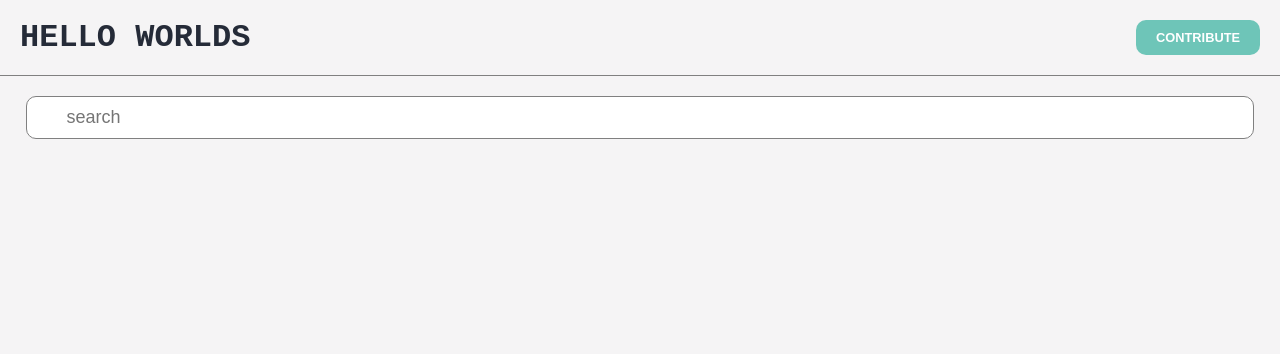
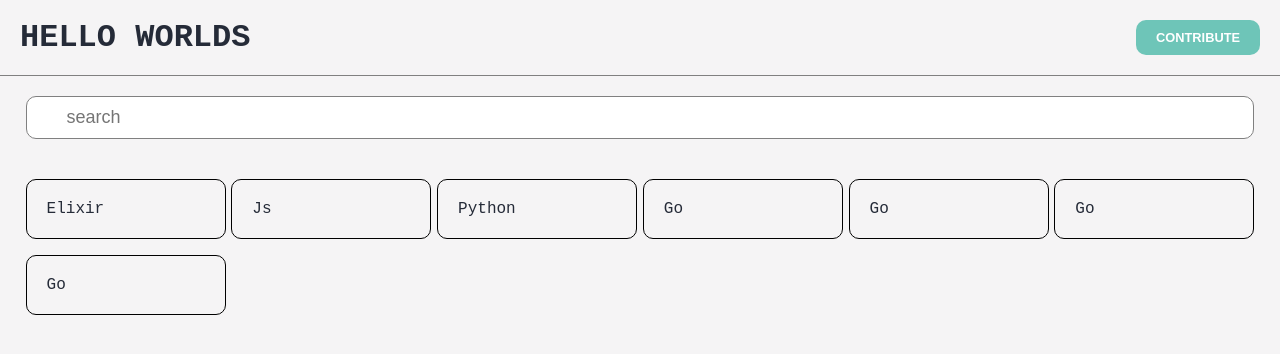
Before and after one commit to DarkCode01/data-structure-visualizer, a Next.js app: page / in a window 1280 px wide. Shown: the top 354 px of the page. Built offline with nearby package versions, Linux system fonts and the light colour scheme.

Commit message:
feat(HwLanguage, HwListLanguage): design for display all languages

```diff
--- /dev/null
+++ b/components/HwLanguage.tsx
@@ -0,0 +1,17 @@
+import styled from "styled-components";
+
+const HwLanguage = styled.div`
+  border-radius: 10px;
+  border: 1px solid black;
+  padding: 20px;
+  width: 200px;
+  margin-bottom: 1rem;
+  cursor: pointer;
+
+  &:hover {
+    background-color: gray;
+    color: white;
+  }
+`;
+
+export default HwLanguage;
--- /dev/null
+++ b/components/HwListLanguage.tsx
@@ -0,0 +1,12 @@
+import styled from "styled-components";
+
+const HwListLanguage = styled.div`
+  margin-top: 40px;
+  margin-bottom: 20px;
+
+  display: flex;
+  justify-content: space-between;
+  flex-wrap: wrap;
+`;
+
+export default HwListLanguage;
--- a/pages/index.tsx
+++ b/pages/index.tsx
@@ -6,6 +6,8 @@ import HwHeaderElement from "@/components/HwHeaderElement";
 import HwBanner from "@/components/HwBanner";
 import HwButton from "@/components/HwButton";
 import HwSearch from "@/components/HwSearch";
+import HwListLanguage from "@/components/HwListLanguage";
+import HwLanguage from "@/components/HwLanguage";
 
 const Home = () => {
   return (
@@ -23,6 +25,15 @@ const Home = () => {
         </HwHeader>
         <HwContainer>
           <HwSearch />
+          <HwListLanguage>
+            <HwLanguage>Elixir</HwLanguage>
+            <HwLanguage>Js</HwLanguage>
+            <HwLanguage>Python</HwLanguage>
+            <HwLanguage>Go</HwLanguage>
+            <HwLanguage>Go</HwLanguage>
+            <HwLanguage>Go</HwLanguage>
+            <HwLanguage>Go</HwLanguage>
+          </HwListLanguage>
         </HwContainer>
       </div>
     </Page>
```
